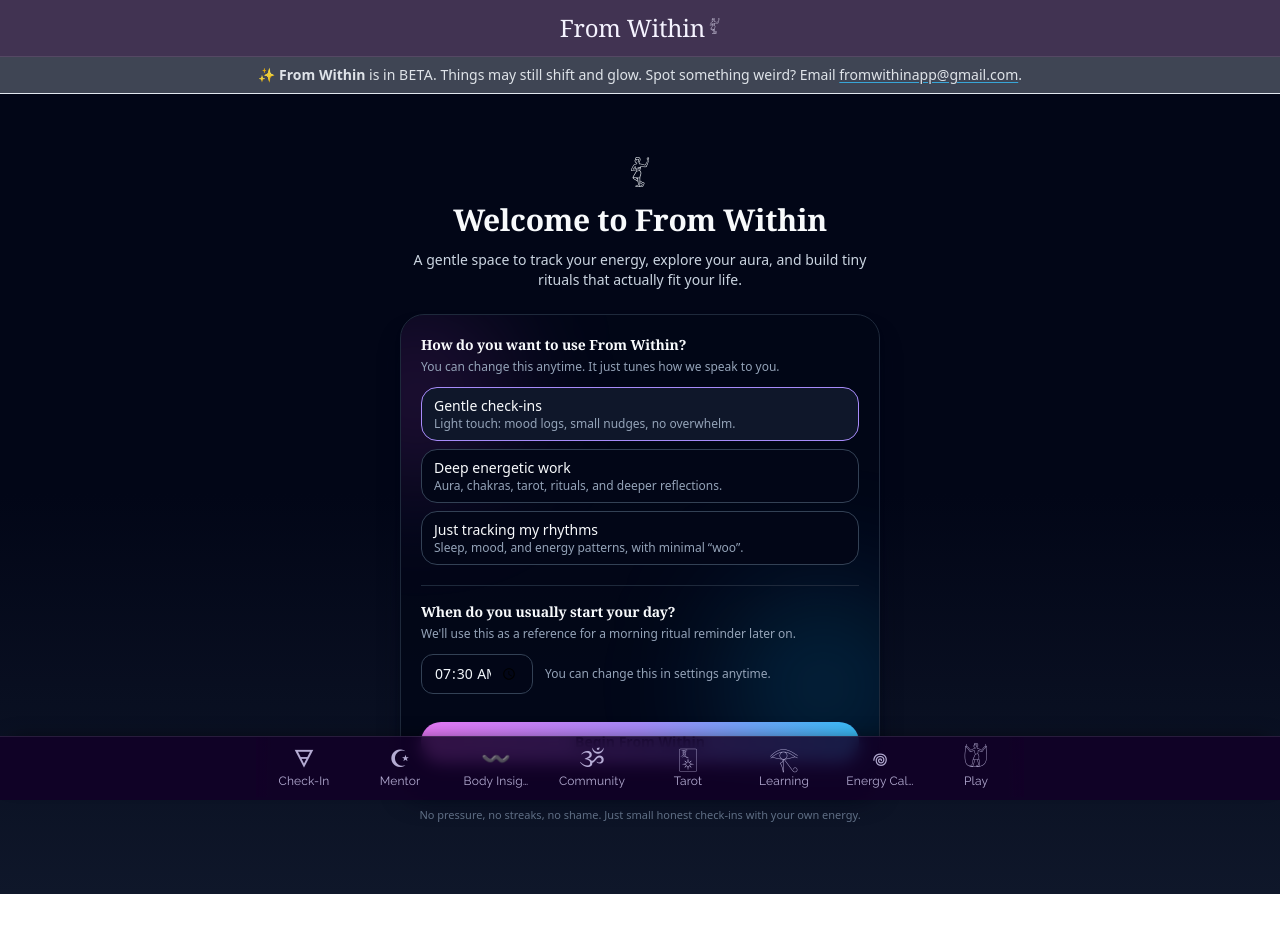
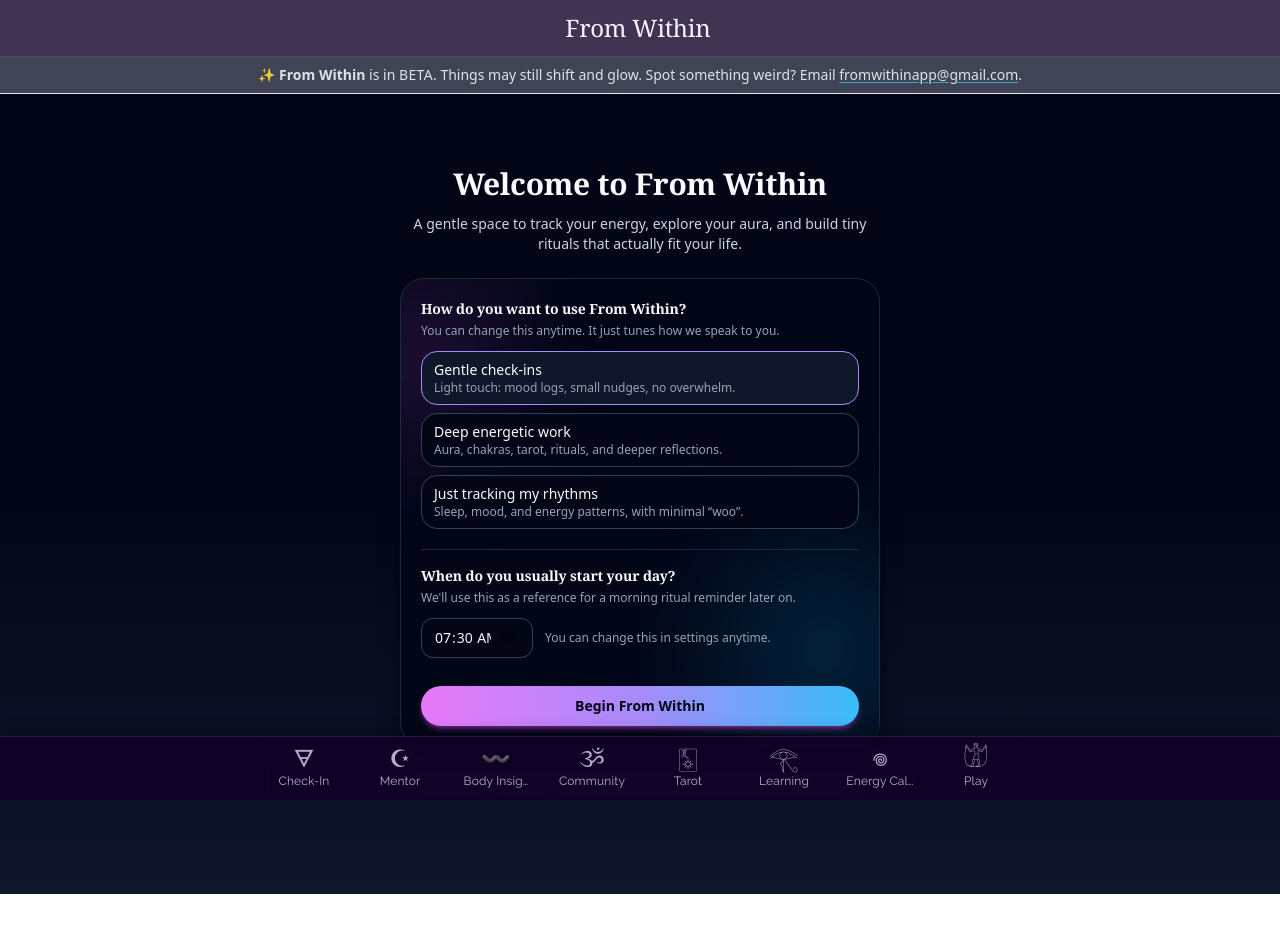
Before and after one commit to AraOm/fromwithinapp, a Next.js app: page /welcome in a window 1280 px wide. Shown: the top 932 px of the page. Built offline with nearby package versions, Linux system fonts and the light colour scheme; a web font is replaced by a local one.

Commit message:
Add beta banner and extra meta tags

```diff
--- a/src/components/AppLayout.tsx
+++ b/src/components/AppLayout.tsx
@@ -18,7 +18,7 @@ export default function AppLayout({ children }: Props) {
             >
               <span className="font-canto">From&nbsp;Within</span>
               <span className="ankh" aria-hidden>
-              𓀤
+
               </span>
             </Link>
           </div>
--- a/src/lib/brand.ts
+++ b/src/lib/brand.ts
@@ -1,5 +1,5 @@
 export const APP_NAME = "From Within";
-export const BRAND_MARK = "𓀤"; // ankh
+export const BRAND_MARK = ""; // ankh
 export const BRAND_TITLE = `${APP_NAME} ${BRAND_MARK}`;
 
 export const TAGLINE =
--- a/src/pages/index.tsx
+++ b/src/pages/index.tsx
@@ -116,7 +116,7 @@ export default function HomePage() {
         <div className="w-full max-w-4xl rounded-[32px] border border-slate-800 bg-slate-950/80 p-6 shadow-[0_26px_80px_rgba(0,0,0,0.8)] backdrop-blur md:p-8">
           {/* Logo + title */}
           <div className="flex flex-col items-center gap-1 pb-6">
-            <div className="text-2xl text-slate-100">𓀤            </div>
+            <div className="text-2xl text-slate-100">            </div>
             <h1 className="text-3xl font-semibold text-slate-50 md:text-4xl">
               From Within
             </h1>
--- a/src/pages/welcome.tsx
+++ b/src/pages/welcome.tsx
@@ -23,7 +23,7 @@ export default function WelcomePage() {
       <div className="mx-auto flex max-w-lg flex-col gap-6 px-4 pb-16 pt-10 md:pt-16">
         {/* Header */}
         <header className="text-center">
-          <div className="text-3xl text-slate-100">𓀤</div>
+          <div className="text-3xl text-slate-100"></div>
           <h1 className="mt-2 text-2xl font-semibold text-slate-50 md:text-3xl">
             Welcome to From Within
           </h1>
--- a/src/styles/index.css
+++ b/src/styles/index.css
@@ -5,7 +5,7 @@
 /* Ysabeau Infant (Body / Insights) */
 @import url('https://fonts.googleapis.com/css2?family=Ysabeau+Infant:wght@300;400;500;600;700&display=swap');
 
-/* Noto Sans Symbols 2 (fallback for 𓀤 glyph) */
+/* Noto Sans Symbols 2 (fallback for  glyph) */
 @import url('https://fonts.googleapis.com/css2?family=Noto+Sans+Symbols+2&display=swap');
 
 /* === Tailwind layers === */
```
